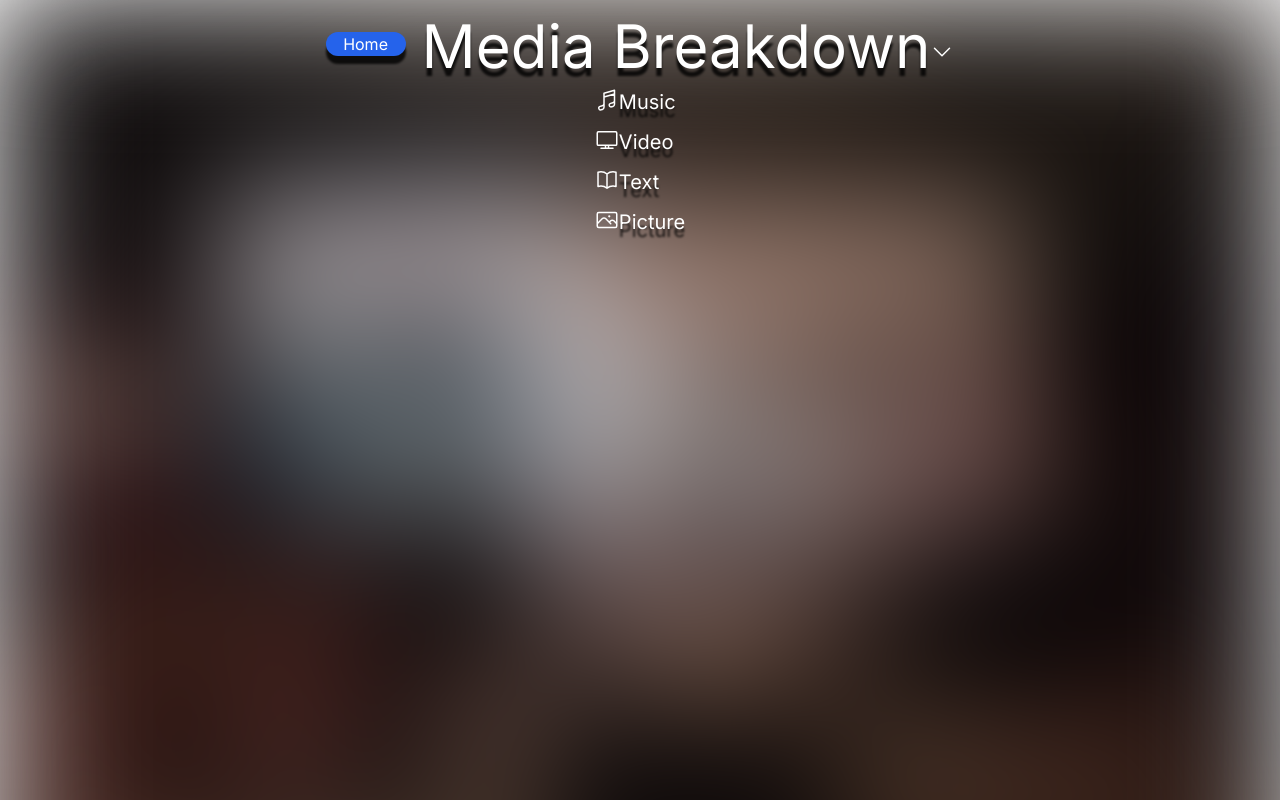
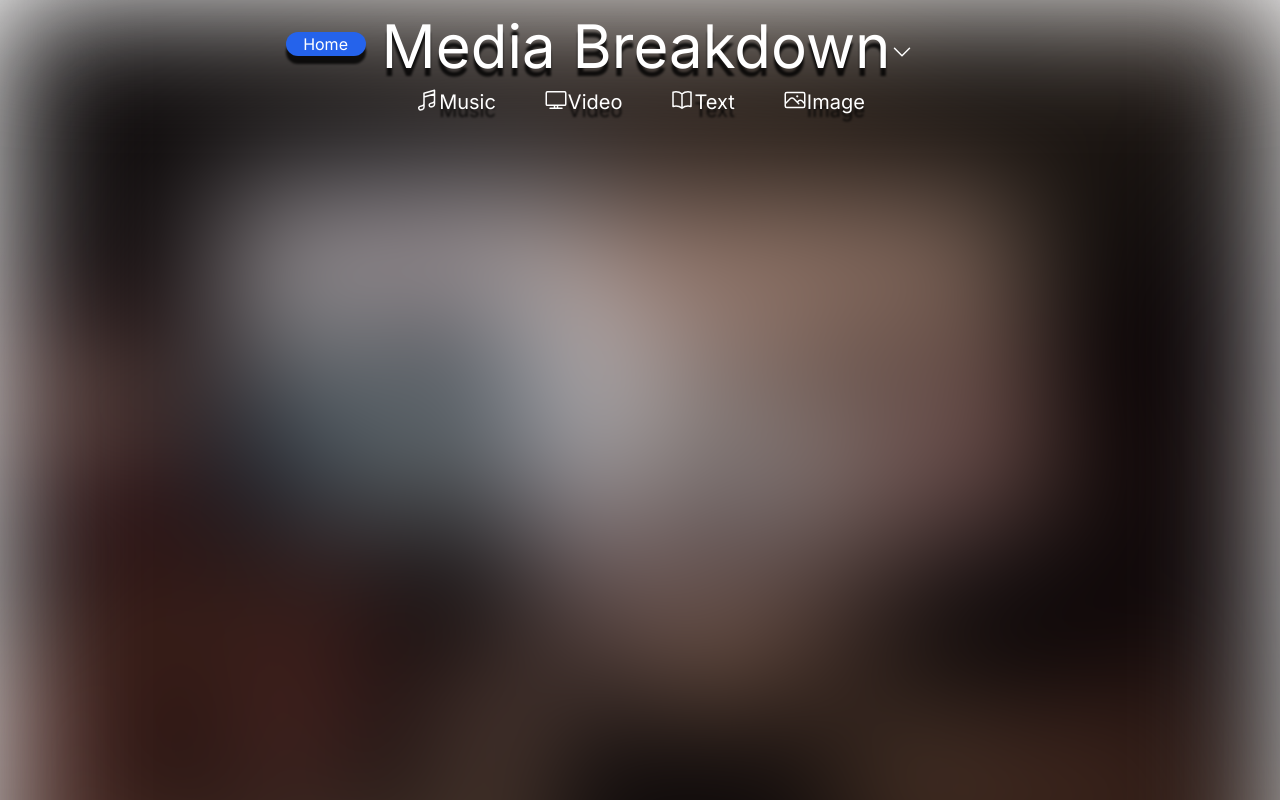
Before and after one commit to EvanBurriola/media-page, a Next.js app: page /media in a window 1280 px wide. Shown: the top 800 px of the page. Built offline with nearby package versions, Linux system fonts and the light colour scheme.

Commit message:
Tree horizontal, main page addition

```diff
--- a/app/media/page.tsx
+++ b/app/media/page.tsx
@@ -3,14 +3,14 @@ import Link from "next/link";
 import Tree from "@/components/tree";
 import React, { useState, useEffect } from "react"
 
-const treeData = [
+const musicTree = [
   {
     key: "0",
     label: "Music",
     children: [
       {
         key: "0-0",
-        label: "Streaming",
+        label: "Listening",
         children: [
           {
             key: "0-1-1",
@@ -68,7 +68,7 @@ const treeData = [
       },
       {
         key: "0-1",
-        label: "Performing",
+        label: "Creating",
         children: [
           {
             key: "0-1-1",
@@ -107,41 +107,120 @@ const treeData = [
 
     ],
   },
+];
+
+const videoTree = [
   {
     key: "1",
     label: "Video",
     children: [
       {
         key: "1-0",
-        label: "document1.doc",
+        label: "YouTube",
+        children: [
+          {
+            key: "1-0-0",
+            label: "Music"
+          },
+          {
+            key: "1-0-1",
+            label: "Programming/Math"
+          },
+          {
+            key: "1-0-2",
+            label: "Gaming"
+          }
+        ]
       },
       {
-        key: "0-0",
-        label: "documennt-2.doc",
+        key: "1-1",
+        label: "Instagram",
+        children: [
+          {
+            key: "1-1-0",
+            label: "Music"
+          },
+          {
+            key: "1-1-1",
+            label: "Friends/Family"
+          },
+          {
+            key: "1-1-2",
+            label: "Gaming"
+          }
+        ]
       },
     ],
   },
+];
+
+const textTree = [
   {
     key: "2",
     label: "Text",
     children: [
       {
-        key: "1-0",
-        label: "document1.doc",
-      }
+        key: "2-0",
+        label: "Books",
+        children: [
+          {
+            key: "2-0-0",
+            label: "Fantasy",
+            children: [
+              {
+                key: "2-0-0-0",
+                label: "Dragonlance: Chronicles"
+              },
+              {
+                key: "2-0-0-1",
+                label: "Legend of Drizzt"
+              },
+            ]
+          }
+        ]
+      },
+      {
+        key: "2-1",
+        label: "Internet",
+        children: [
+          {
+            key: "2-1-0",
+            label: "Messages",
+          },
+          {
+            key: "2-1-1",
+            label: "Text"
+          },
+          {
+            key: "2-1-2",
+            label: "Email"
+          },
+          {
+            key: "2-1-3",
+            label: "Social Media"
+          },
+          {
+            key: "2-1-4",
+            label: "Forums"
+          }
+        ]
+      },
     ],
   },
+];
+
+const imageTree = [
   {
     key: "3",
-    label: "Picture",
+    label: "Image",
     children: [
       {
-        key: "1-0",
-        label: "document1.doc",
+        key: "3-0",
+        label: "Instagram",
       },
       {
-        key: "0-0",
-        label: "documennt-2.doc",
+        key: "3-1",
+        label: "Snapchat",
       },
     ],
   }
@@ -168,18 +247,23 @@ export default function MediaTree() {
   const treeComponent = (expand : boolean) => {
       return (
         <>
-          <div className="w-screen absolute -z-10 blur-3xl">
-            <img src="innerChamber.jpg" alt="Inner Chamber" className="object-fill min-h-screen absolute saturate-50"></img>
+          <div className="w-full min-h-screen absolute -z-10 blur-3xl">
+            <img src="innerChamber.jpg" alt="Inner Chamber" className="object-fill absolute saturate-50 select-none"></img>
           </div>
           <main className="flex min-h-screen flex-col items-center p-4">
-            <div className="mb-3 flex flex-row">
+            <div className="mb-3 flex flex-row pr-20">
               <Link href='/' className="mt-4 mr-4 w-20 h-6 text-center text-white hover:bg-blue-800 bg-blue-600 transition-colors duration-300 rounded-xl drop-shadow-[0_8.2px_1.2px_rgba(0,0,0,0.8)] select-none">Home</Link>
               <h1 className="select-none drop-shadow-[0_8.2px_1.2px_rgba(0,0,0,0.8)] text-white text-6xl">Media Breakdown</h1>
               <svg onClick={handleClick} xmlns="http://www.w3.org/2000/svg" fill="none" viewBox="0 0 24 24" strokeWidth={1.5} stroke="currentColor" className="w-6 h-6 cursor-pointer select-none mt-6 text-white">
               <path strokeLinecap="round" strokeLinejoin="round" d={expand == true ? "m4.5 15.75 7.5-7.5 7.5 7.5" : "m19.5 8.25-7.5 7.5-7.5-7.5" } />
               </svg>
             </div>
-              <Tree treeData={treeData} expand={expand} />
+            <div className="flex flex-row w-fill gap-x-12">
+              <Tree treeData={musicTree} expand={expand} />
+              <Tree treeData={videoTree} expand={expand} />
+              <Tree treeData={textTree} expand={expand} />
+              <Tree treeData={imageTree} expand={expand} />
+            </div>
           </main>
         </>
       );
--- a/app/page.tsx
+++ b/app/page.tsx
@@ -11,7 +11,7 @@ export default function Home() {
       </div>
 
       <div className="flex flex-row h-screen justify-between">
-        <div className="flex flex-col h-fit w-2/4 pt-24">
+        <div className="flex flex-col h-fit w-2/4 pt-16">
 
           <NameBanner></NameBanner>
 
@@ -21,7 +21,12 @@ export default function Home() {
             and seemed interesting. I am enjoying discussing the social implications of certain media technologies and am excited to see what we continue to study.</p>
           </div>
 
-          <Link href='/media' className="flex justify-center mx-12 mt-12 text-white hover:bg-blue-800 bg-blue-600 transition-colors duration-300 rounded-3xl drop-shadow-[0_8.2px_1.2px_rgba(0,0,0,0.8)] select-none">Media Use Tree</Link>
+          <h2 className="flex justify-center mx-12 mt-6 text-white text-4xl font-bold drop-shadow-[0_8.2px_1.2px_rgba(0,0,0,0.8)] select-none">Connectedness and Music</h2>
+          <div className="w-fit h-fit mx-12 mt-2 bg-white bg-opacity-40">
+            <p className="px-2 text-black text-2xl select-none">I think there should be better tools for music sharing and discovery as a social media.</p>
+          </div>
+
+          <Link href='/media' className="flex justify-center mx-12 mt-4 text-white hover:bg-blue-800 bg-blue-600 transition-colors duration-300 rounded-3xl drop-shadow-[0_8.2px_1.2px_rgba(0,0,0,0.8)] select-none">Media Use Tree</Link>
 
         </div>
 
--- a/components/tree_node.tsx
+++ b/components/tree_node.tsx
@@ -81,7 +81,7 @@ export default function TreeNode({ node, expand }: NodeProps) {
       return componentReturn("M6 20.25h12m-7.5-3v3m3-3v3m-10.125-3h17.25c.621 0 1.125-.504 1.125-1.125V4.875c0-.621-.504-1.125-1.125-1.125H3.375c-.621 0-1.125.504-1.125 1.125v11.25c0 .621.504 1.125 1.125 1.125Z");
     } if (label == "Text") {
       return componentReturn("M12 6.042A8.967 8.967 0 0 0 6 3.75c-1.052 0-2.062.18-3 .512v14.25A8.987 8.987 0 0 1 6 18c2.305 0 4.408.867 6 2.292m0-14.25a8.966 8.966 0 0 1 6-2.292c1.052 0 2.062.18 3 .512v14.25A8.987 8.987 0 0 0 18 18a8.967 8.967 0 0 0-6 2.292m0-14.25v14.25");
-    } if (label == "Picture") {
+    } if (label == "Image") {
       return componentReturn("m2.25 15.75 5.159-5.159a2.25 2.25 0 0 1 3.182 0l5.159 5.159m-1.5-1.5 1.409-1.409a2.25 2.25 0 0 1 3.182 0l2.909 2.909m-18 3.75h16.5a1.5 1.5 0 0 0 1.5-1.5V6a1.5 1.5 0 0 0-1.5-1.5H3.75A1.5 1.5 0 0 0 2.25 6v12a1.5 1.5 0 0 0 1.5 1.5Zm10.5-11.25h.008v.008h-.008V8.25Zm.375 0a.375.375 0 1 1-.75 0 .375.375 0 0 1 .75 0Z");
     }
     // Has children
```
